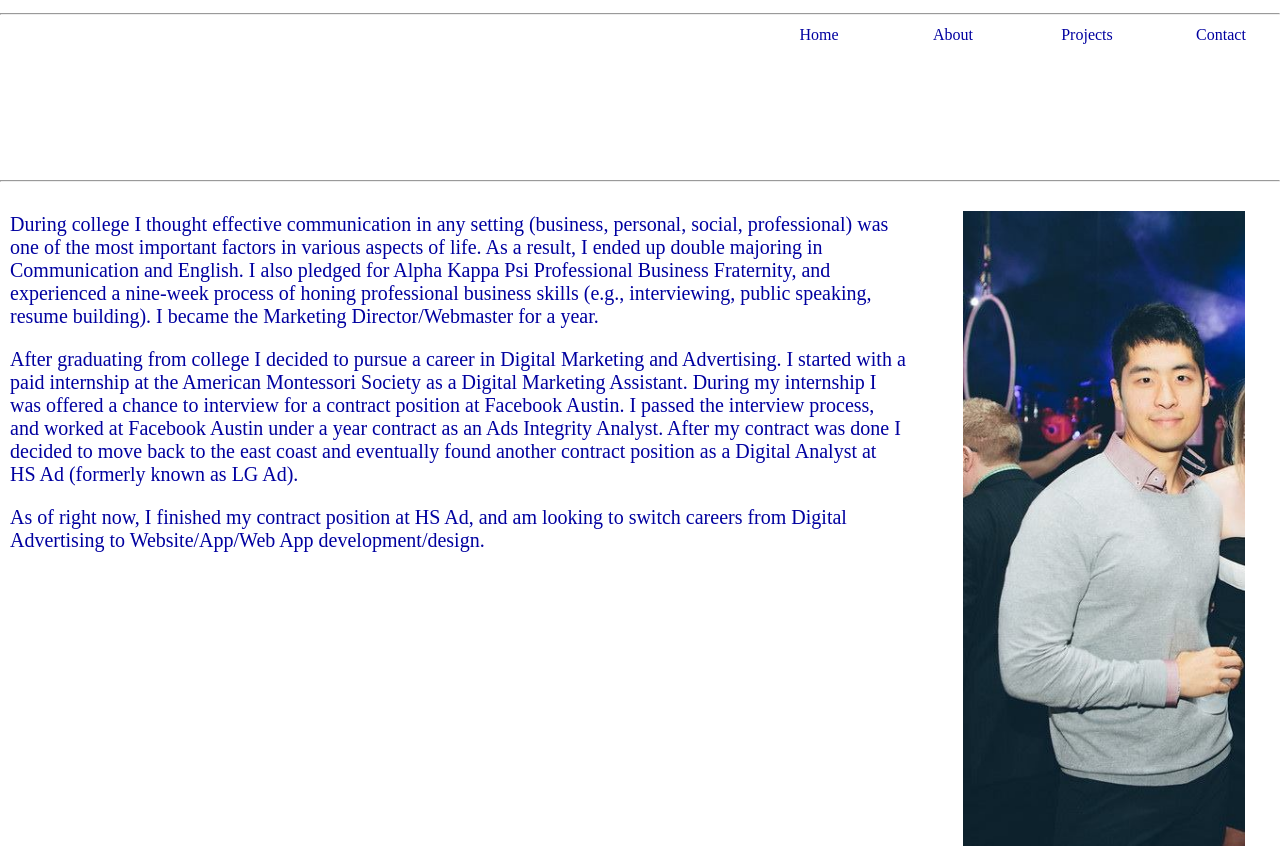
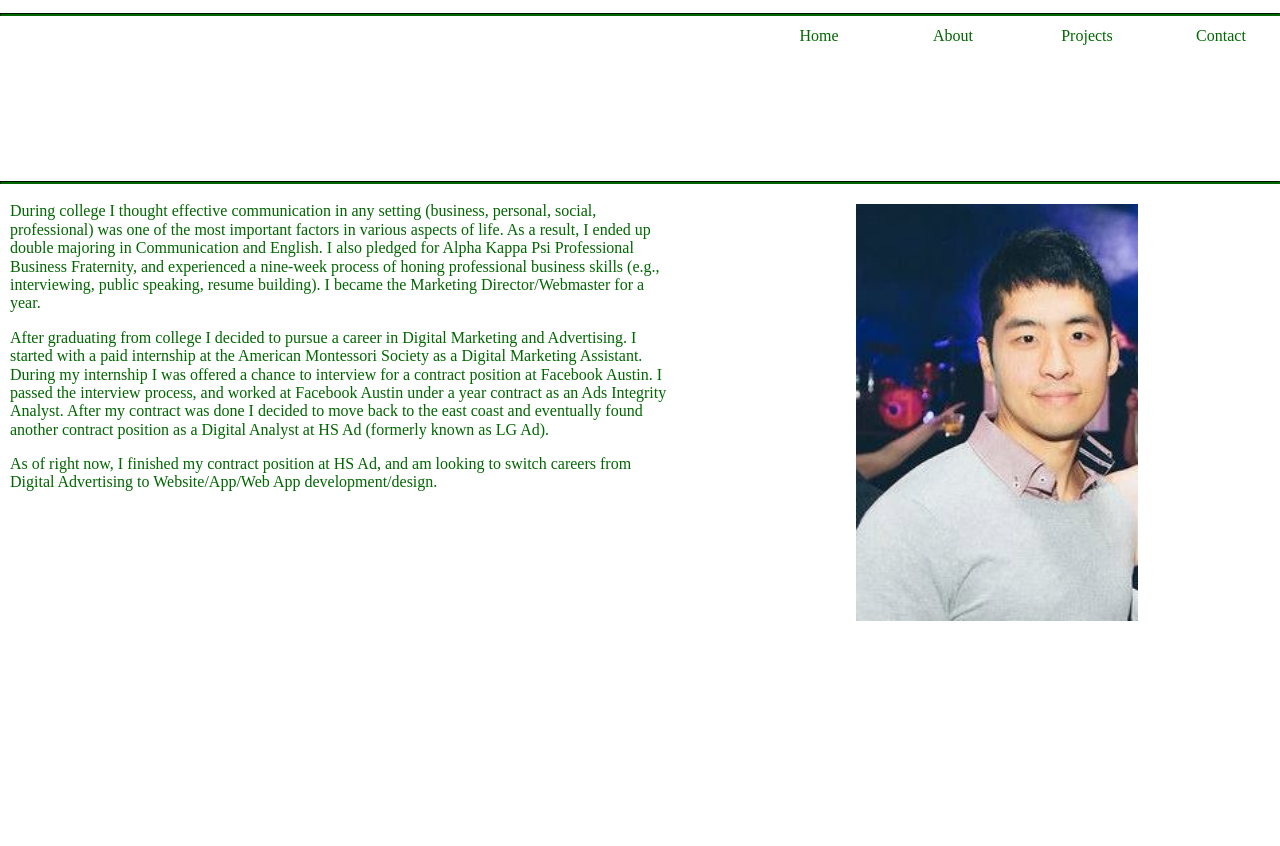
Before and after one commit to chan42988/Online-Portfolio, a PHP site: page /about.html in a window 1280 px wide; the page is wider, and only the part inside the window is pictured. After the commit the page ends 621 px from the top of that part, so only its background shows below. Run offline with PHP 8.4, Linux system fonts and the light colour scheme; some libraries are stand-ins or nearby versions.

Commit message:
fixing main and about page

```diff
--- a/about.html
+++ b/about.html
@@ -11,10 +11,10 @@
   <div class="wrapper">
     <nav>
       <ul>
-        <li><a href="index.html"><span style="color:#0000A0"> Home </a></li>
-        <li><a href="about.html"><span style="color:#0000A0"> About </a></li>
-        <li><a href="projects.html"><span style="color:#0000A0"> Projects </a></li>
-        <li><a href="contact.html"><span style="color:#0000A0"> Contact </a></li>
+        <li><a href="index.html"><span style="color:#006600"> Home </a></li>
+        <li><a href="about.html"><span style="color:#006600"> About </a></li>
+        <li><a href="projects.html"><span style="color:#006600"> Projects </a></li>
+        <li><a href="contact.html"><span style="color:#006600"> Contact </a></li>
       </ul>
     </nav>
   </div>
--- a/css/about.css
+++ b/css/about.css
@@ -18,17 +18,21 @@ nav li {
 hr {
   position: relative;
   top: 5px;
+  border-color: #006600;
+  background-color: #006600;
+  height: 1px;
 }
 
 .hr1 {
   position: relative;
   top: 115px;
+  height: 2px;
 }
 
 img {
   position: relative;
   top: 140px;
-  right: 35px;
+  right: 142px;
   margin-top: 1px;
   margin-left: 5%;
   float: right;
@@ -38,10 +42,11 @@ img {
 #desc {
   position: relative;
   top: 112px;
-  font-size: 20px;
+  font-family: "didot", didot;
+  font-size: 16px;
   margin-top: 1px;
   padding: 10px;
-  width: 70%;
+  width: 52%;
   display: inline-block;
-  color: #0000A0;
+  color: #006600;
 }
--- a/projects.html
+++ b/projects.html
@@ -40,9 +40,9 @@
   <div class="stuff">
     <p>Early Work</p>
     <div class="under">
-    <ul><a href="CHU/index.html" target="_blank"><span style="color:pink"> Gawk </a></span></a></ul>
-    <ul><a href="CHU/index.html" target="_blank"><span style="color:pink"> CHU </a></span></a></ul>
-    <ul><a href="PA/about1.html" target="_blank"<span style="color:pink"> Pizza </a></span></ul>
+    <ul><a href="CHU/index.html" target="_blank"><span style="color:#0000A0"> Gawk </a></span></a></ul>
+    <ul><a href="CHU/index.html" target="_blank"><span style="color:#0000A0"> CHU </a></span></a></ul>
+    <ul><a href="PA/about1.html" target="_blank"<span style="color:#0000A0"> Pizza </a></span></ul>
     </div><br><br>
   </div>
 
```
Also changed, not shown: css/index.css (+6 -2 lines), css/projects.css (+6 -3 lines), index.html (+6 -6 lines), image/main-selfie.jpg.
